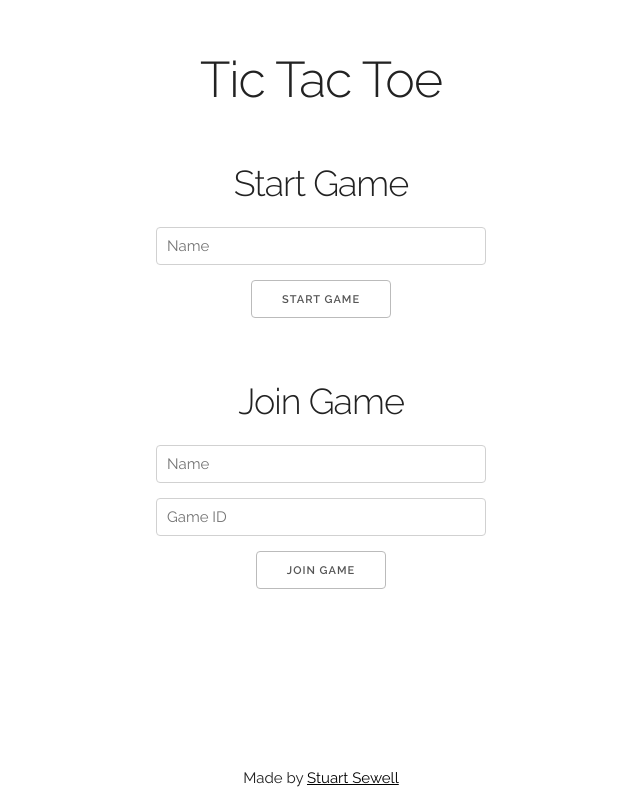
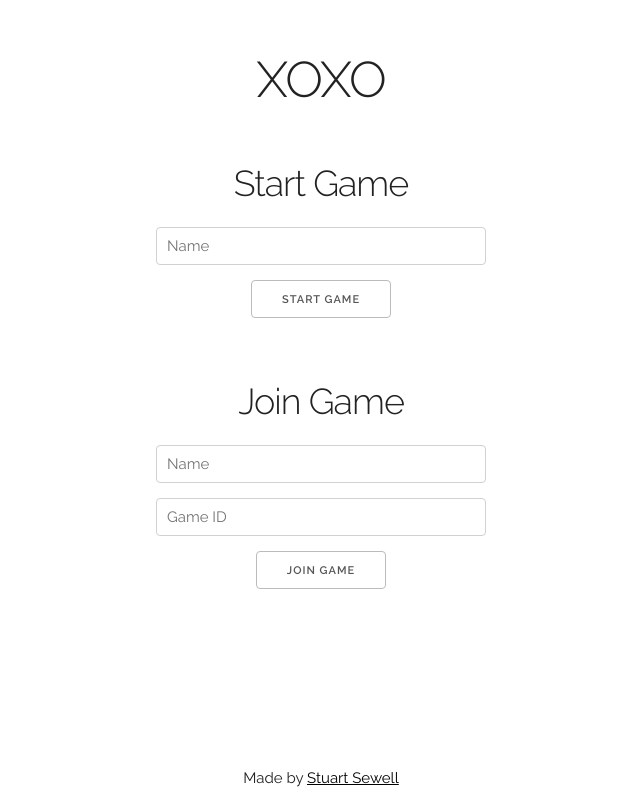
Before and after one commit to stubrew24/XOXO, a website: page index.html in a window 1280 px wide. Shown: the whole page, without its empty margins (319-959 px from the left). Drawn offline with nearby package versions, Linux system fonts and the light colour scheme; no server answers; a web font is replaced by a local one.

Commit message:
Name Change

```diff
--- a/index.html
+++ b/index.html
@@ -2,7 +2,7 @@
 <html lang="en">
   <head>
     <meta charset="utf-8" />
-    <title>Tic Tac Toe</title>
+    <title>XOXO</title>
     <meta name="description" content="" />
     <meta name="author" content="" />
 
@@ -23,7 +23,7 @@
 
   <body>
     <div class="container">
-      <h1>Tic Tac Toe</h1>
+      <h1>XOXO</h1>
       <div id="displays">
         <div id="info"></div>
         <div id="opponentInfo"></div>
--- a/package.json
+++ b/package.json
@@ -1,8 +1,8 @@
 {
-  "name": "tic-tac-toe",
+  "name": "XOXO",
   "version": "1.0.0",
   "author": "Stuart Sewell - stuartsewell.dev",
-  "description": "Tic Tac Toe game using Socket.io",
+  "description": "Multiplayer Tic Tac Toe game using Socket.io",
   "main": "index.js",
   "scripts": {
     "start": "node index.js",
```
Also changed, not shown: 2 other files.
